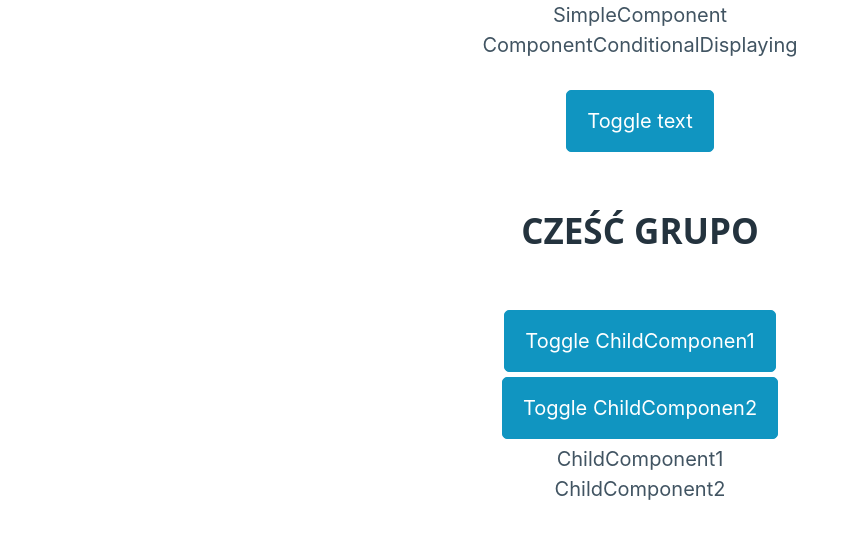
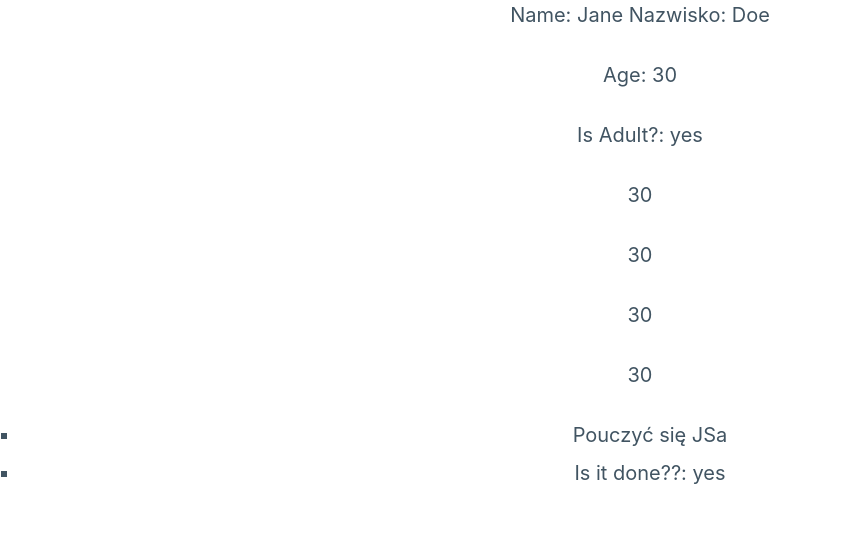
Before and after one commit to simon125/react-intro, a React (Create React App) app: page / in a window 1280 px wide. Shown: the top 538 px of the page, without its empty margins (0-858 px from the left). Built offline with nearby package versions, Linux system fonts and the light colour scheme.

Commit message:
todays changes

```diff
--- a/src/App.js
+++ b/src/App.js
@@ -1,12 +1,18 @@
 import "./App.css";
 import { ParentComponent } from "./components/ComponentConditionalDisplaying";
-import SimpleComponent from "./components/SimpleComponent";
+import SimpleComponent, { TestComponent } from "./components/SimpleComponent";
+
+import ComponentWithState from "./components/ComponentWithState";
+import { ComponentWithState1 } from "./components/ComponentWithState1";
 
 function App() {
   return (
     <div className="App">
-      <SimpleComponent />
-      <ParentComponent />
+      {/* <SimpleComponent /> */}
+      {/* <TestComponent /> */}
+      {/* <ParentComponent /> */}
+      <ComponentWithState />
+      <ComponentWithState1 />
     </div>
   );
 }
--- a/src/components/ComponentWithState.js
+++ b/src/components/ComponentWithState.js
@@ -10,10 +10,14 @@ export default class ComponentWithState extends Component {
    * obiekt ten będzie zawierać dane takie jak height (wzrost) oraz weight (waga)
    * wyświetl dane w podobny sposób jak inne pola w tym obeikcie
    */
+
   state = {
     name: "Jane",
     age: 30,
     isAdult: true,
+    lastName: "Doe",
+    users: [],
+    todo: {},
   };
 
   render() {
@@ -23,12 +27,30 @@ export default class ComponentWithState extends Component {
      * zaraz za komentarzem
      * możecie jej użyć destrukturyzując obiekt state - często się to przydaje jak pola są używane wielokrotnie
      * i chcemy oszczędzić pisania this.state.jakiesPole
+     *
+     * Przykład destrukturyzacji
+     *
+     *  const obj = {name: 'Jane'};
+     *  const {name} = obj;
+     *
      */
+
+    const { age, isAdult, lastName, name } = this.state;
+
     return (
       <div>
-        <p>Name: {this.state.name}</p>
-        <p>Age: {this.state.age}</p>
-        <p>Is Adult?: {this.state.isAdult ? "yes" : "no"}</p>
+        {/* wersja z template string */}
+        {/* <p>{`Name: ${this.state.name} Nazwisko: ${this.state.lastName}`}</p> */}
+        {/* wersja bardziej reactowa */}
+        <p>
+          Name: {name} Nazwisko: {lastName}
+        </p>
+        <p>Age: {age}</p>
+        <p>Is Adult?: {isAdult ? "yes" : "no"}</p>
+        <p>{age}</p>
+        <p>{age}</p>
+        <p>{age}</p>
+        <p>{age}</p>
       </div>
     );
   }
--- a/src/components/ComponentWithState1.js
+++ b/src/components/ComponentWithState1.js
@@ -18,3 +18,23 @@
  * spróbuj wyświetlić dane które są zapisane w tablicy
  *
  */
+
+import React from "react";
+
+export class ComponentWithState1 extends React.Component {
+  state = {
+    todo: {
+      todoName: "Pouczyć się JSa",
+      status: true,
+    },
+  };
+
+  render() {
+    return (
+      <ul>
+        <li>{this.state.todo.todoName}</li>
+        <li>Is it done??: {this.state.todo.status ? "yes" : "no"}</li>
+      </ul>
+    );
+  }
+}
--- a/src/components/FunctionalComponentIntro.js
+++ b/src/components/FunctionalComponentIntro.js
@@ -1,5 +1,4 @@
 import React from "react";
-
 /**
  *
  * komponenty funkcyjny ale w old schoolowym wydaniu react w wersji 16 (teraz mamy 18)
--- a/src/components/SimpleComponent.js
+++ b/src/components/SimpleComponent.js
@@ -21,7 +21,24 @@ import React, { Component } from "react";
 
 export default class SimpleComponent extends Component {
   render() {
-    return <div>SimpleComponent</div>;
+    return (
+      <div>
+        <h1>Hello world</h1>
+        <TestComponent />
+        <TestComponent />
+        <TestComponent />
+      </div>
+    );
+  }
+}
+
+export class TestComponent extends Component {
+  render() {
+    return (
+      <div>
+        Hello <input type="text" /> <button>Click me</button>
+      </div>
+    );
   }
 }
 
```
